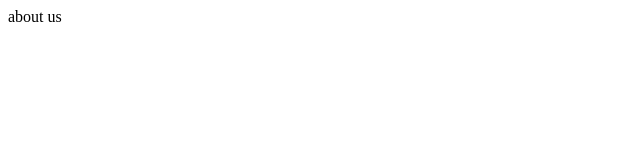
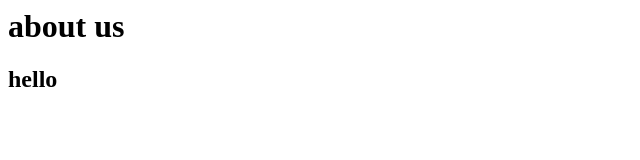
Before and after one commit to FaridahTechCampus/FaridahThech1, a plain HTML site: page about.html in a window 1280 px wide. Shown: the whole page, without its empty margins (0-640 px from the left). Drawn offline with Linux system fonts and the light colour scheme.

Commit message:
modify html file

```diff
--- a/about.html
+++ b/about.html
@@ -1,2 +1,4 @@
 <html>
-<body>about us</body></html>
+<body>
+<h1>about us</h1>
+<h2>hello</h2></body></html>
```
